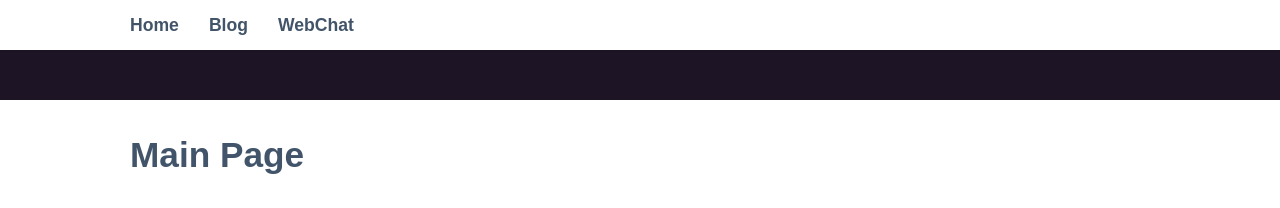
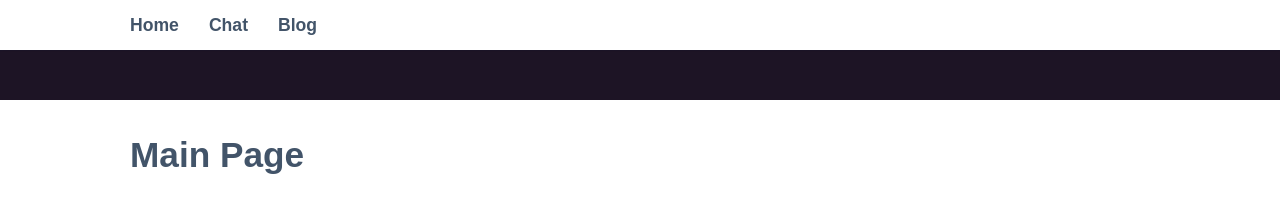
Before and after one commit to Show-Chat/showchat-old, a Jekyll site: the page built from index.html, in a window 1280 px wide. Shown: the top 208 px of the page. Built offline with Jekyll 4.4.1, drawn with Linux system fonts in a browser that asks for light colours; some web fonts are replaced; grey boxes are pictures that could not be loaded.

Commit message:
Update header.html

```diff
--- a/_includes/header.html
+++ b/_includes/header.html
@@ -2,11 +2,9 @@
 	<div class="container">
 		<nav>
 			<ul>
-
-
 				<li><a href="{{ "/" | prepend: site.baseurl }}">Home</a></li>
+				<li><a href="{{ "/chat" | prepend: site.baseurl }}">Chat</a></li>
 				<li><a href="{{ "/blog" | prepend: site.baseurl }}">Blog</a></li>
-				<li><a href="{{ "/chat" | prepend: site.baseurl }}">WebChat</a></li>
 			</ul>
 			</li>
 			</ul>
```
